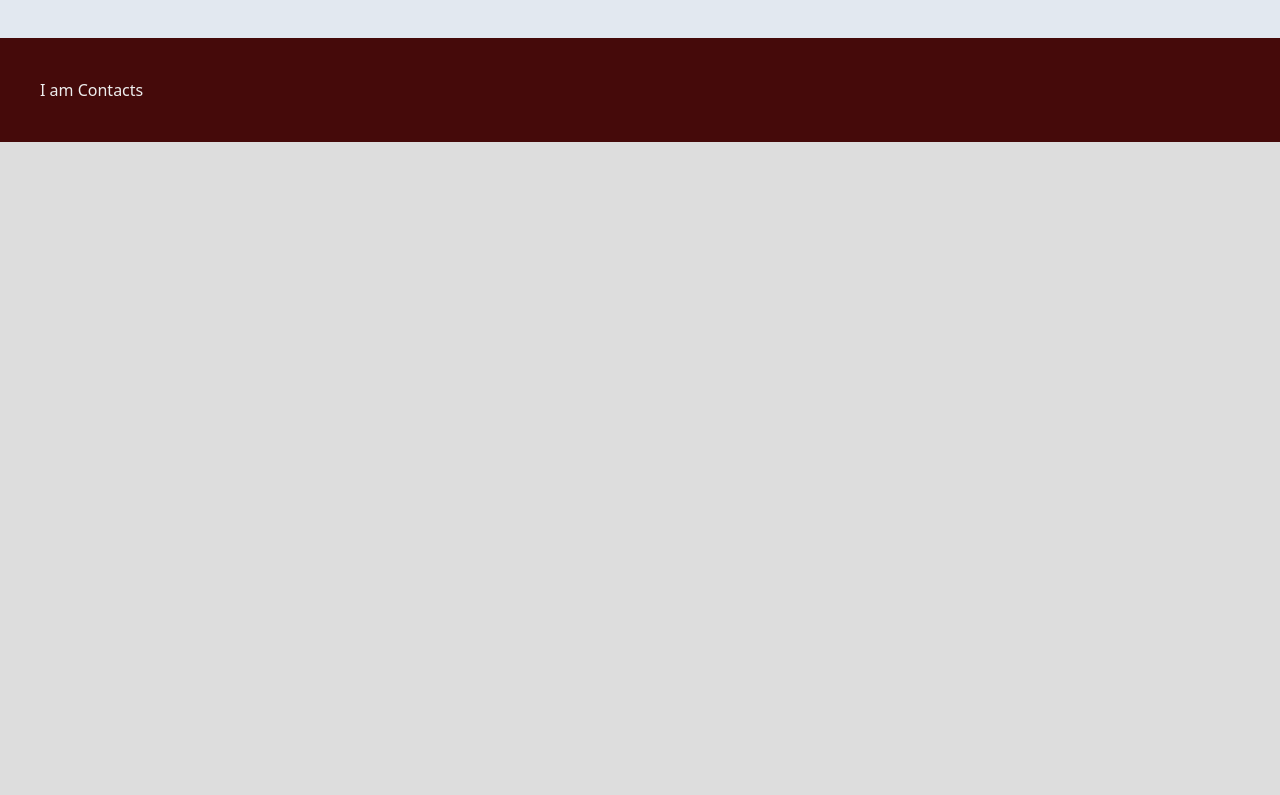
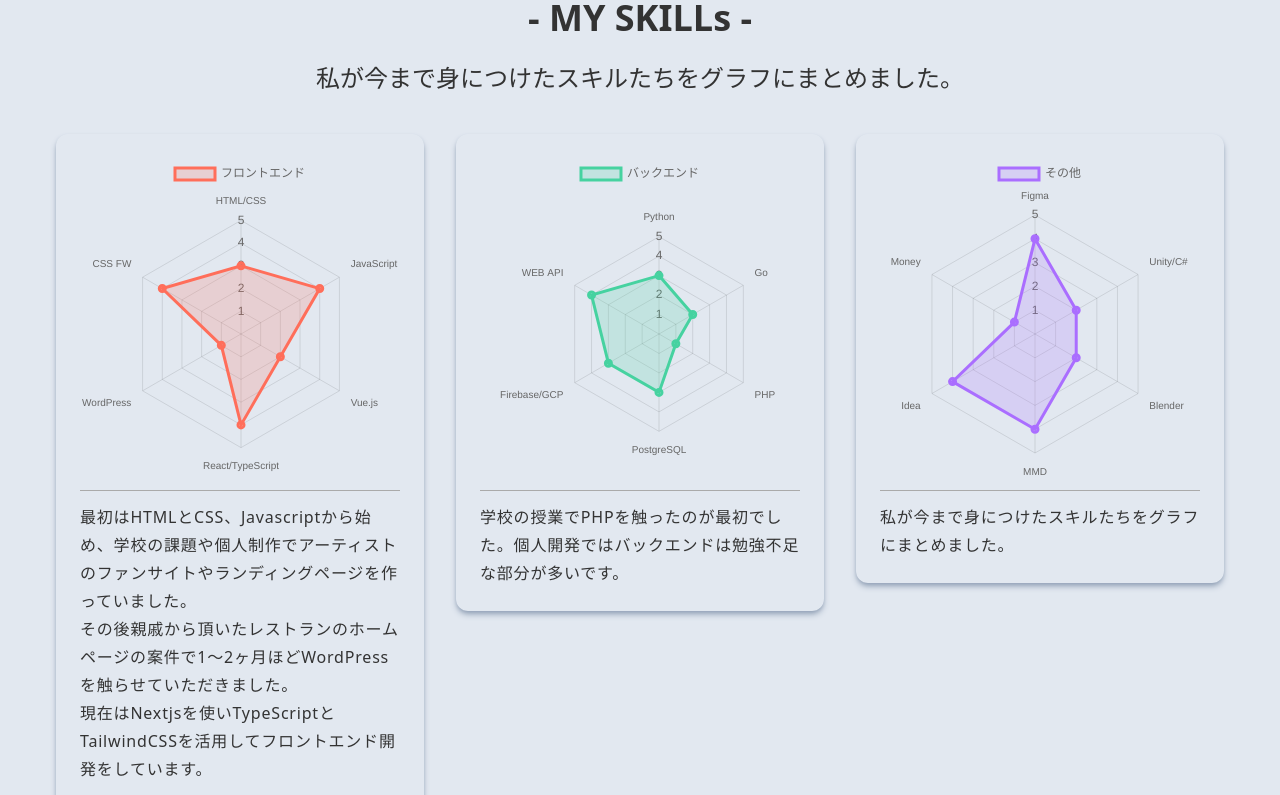
Before and after one commit to lovecoal0928/portfolio-v2, a Next.js app: page / in a window 1280 px wide. Shown: the part 3000-3795 px from the top of the page. Before the commit the page ends 3142 px from the top, so only its background shows below. Built offline with nearby package versions, Linux system fonts and the light colour scheme.

Commit message:
add raderChart

```diff
--- a/components/Skills.tsx
+++ b/components/Skills.tsx
@@ -1,11 +1,122 @@
 import React from 'react'
-import { Chart } from "react-chartjs-2"
+import {
+    Chart as ChartJS,
+    CategoryScale,
+    LineElement,
+    PointElement,
+    Tooltip,
+    Legend,
+    RadialLinearScale,
+    Filler,
+} from 'chart.js'
+import { Radar } from 'react-chartjs-2'
+
+ChartJS.register(
+    CategoryScale,
+    LineElement,
+    PointElement,
+    Tooltip,
+    Legend,
+    RadialLinearScale,
+    Filler
+)
 
 const Skills = () => {
+    const fData = {
+        // front-end
+        labels: ['HTML/CSS', 'JavaScript', 'Vue.js', 'React/TypeScript', 'WordPress', 'CSS FW'],
+        datasets: [
+            {
+                label: 'フロントエンド',
+                data: [3,4,2,4,1,4],
+                backgroundColor: 'rgba(255,110,90,0.2)',
+                borderColor: 'rgb(255,110,90)',
+                borderWidth: 3,
+                rAxisID: 'r2'
+            }
+        ],
+    }
+    const bData = {
+        // back-end
+        labels: ['Python', 'Go', 'PHP', 'PostgreSQL', 'Firebase/GCP', 'WEB API'],
+        datasets: [
+            {
+                label: 'バックエンド',
+                data: [3,2,1,3,3,4],
+                backgroundColor: 'rgba(70,210,160,0.2)',
+                borderColor: 'rgb(70,210,160)',
+                borderWidth: 3,
+                rAxisID: 'r2'
+            }
+        ],
+    }
+    const dData = {
+        // design
+        labels: ['Figma', 'Unity/C#', 'Blender', 'MMD', 'Idea', 'Money'],
+        datasets: [
+            {
+                label: 'その他',
+                data: [4,2,2,4,4,1],
+                backgroundColor: 'rgba(170,110,255,0.2)',
+                borderColor: 'rgb(170,110,255)',
+                borderWidth: 3,
+                rAxisID: 'r2'
+            }
+        ],
+    }
+    const options = {
+        scales: {
+            r2: {
+                min: 0,
+                max: 5,
+                ticks: {
+                    showLabelBackdrop: false,
+                    stepSize: 1,
+                },
+            }
+        },
+    }
+
+
     return (
         <div id='skills' className='bg-slate-200 w-full'>
-            <div className='p-10'>
-                I am Skills
+            <div className='py-6 md:p-10'>
+                <h1 className='flex text-4xl m-6 text-center justify-center'>- MY SKILLs -</h1>
+                <p className='flex font-base text-2xl mb-10 px-5 md:px-0 text-center justify-center'>私が今まで身につけたスキルたちをグラフにまとめました。</p>
+                <div className='flex flex-row justify-center items-start mb-5'>
+                    <div className='RadarCard'>
+                        <Radar
+                            data={fData}
+                            options={options}
+                        />
+                        <span className='Gridline'/>
+                        <p className='flex font-base text-md text-left justify-center leading-7 tracking-wider'>
+                            最初はHTMLとCSS、Javascriptから始め、学校の課題や個人制作でアーティストのファンサイトやランディングページを作っていました。<br/>
+                            その後親戚から頂いたレストランのホームページの案件で1～2ヶ月ほどWordPressを触らせていただきました。<br/>
+                            現在はNextjsを使いTypeScriptとTailwindCSSを活用してフロントエンド開発をしています。
+                        </p>
+                    </div>
+                    <div className='RadarCard'>
+                        <Radar
+                            data={bData}
+                            options={options}
+                        />
+                        <span className='Gridline'/>
+                        <p className='flex font-base text-md text-left justify-center leading-7 tracking-wider'>
+                            学校の授業でPHPを触ったのが最初でした。個人開発ではバックエンドは勉強不足な部分が多いです。
+                        </p>
+                    </div>
+                    <div className='RadarCard'>
+                        <Radar
+                            data={dData}
+                            options={options}
+                        />
+                        <span className='Gridline'/>
+                        <p className='flex font-base text-md text-left justify-center leading-7 tracking-wider'>
+                            私が今まで身につけたスキルたちをグラフにまとめました。
+                        </p>
+                    </div>
+                </div>
             </div>
         </div>
     )
--- a/pages/index.tsx
+++ b/pages/index.tsx
@@ -28,7 +28,7 @@ const Home=()=>{
         {/* プロジェクト */}
         <section id="projects" className='bg-red-950 w-full text-[#eee]'>
             <div className='py-6 md:p-10'>
-                <h1 className='flex text-4xl m-6 text-center drop-shadow-RED justify-center'>- My Projects -</h1>
+                <h1 className='flex text-4xl m-6 text-center drop-shadow-RED justify-center'>- MY PROJECTs -</h1>
                 <p className='flex font-light text-2xl mb-10 px-5 md:px-0 text-center drop-shadow-RED justify-center'>私がプログラミング勉強し始めてからデプロイした、思い出の作品たちです。</p>
                 <ProjectRow />
             </div>
--- a/styles/globals.css
+++ b/styles/globals.css
@@ -100,4 +100,10 @@
   .Gridline {
     @apply block w-auto h-[1px] bg-[#aaa] my-1 lg:my-3
   }
+
+  /* レーダーチャートボックス */
+  .RadarCard {
+    @apply w-[400px] p-6 mx-4 rounded-xl shadow-md shadow-slate-400 transition ease-in-out duration-200
+    hover:shadow-gray-400 hover:shadow-xl
+  }
 }
```
